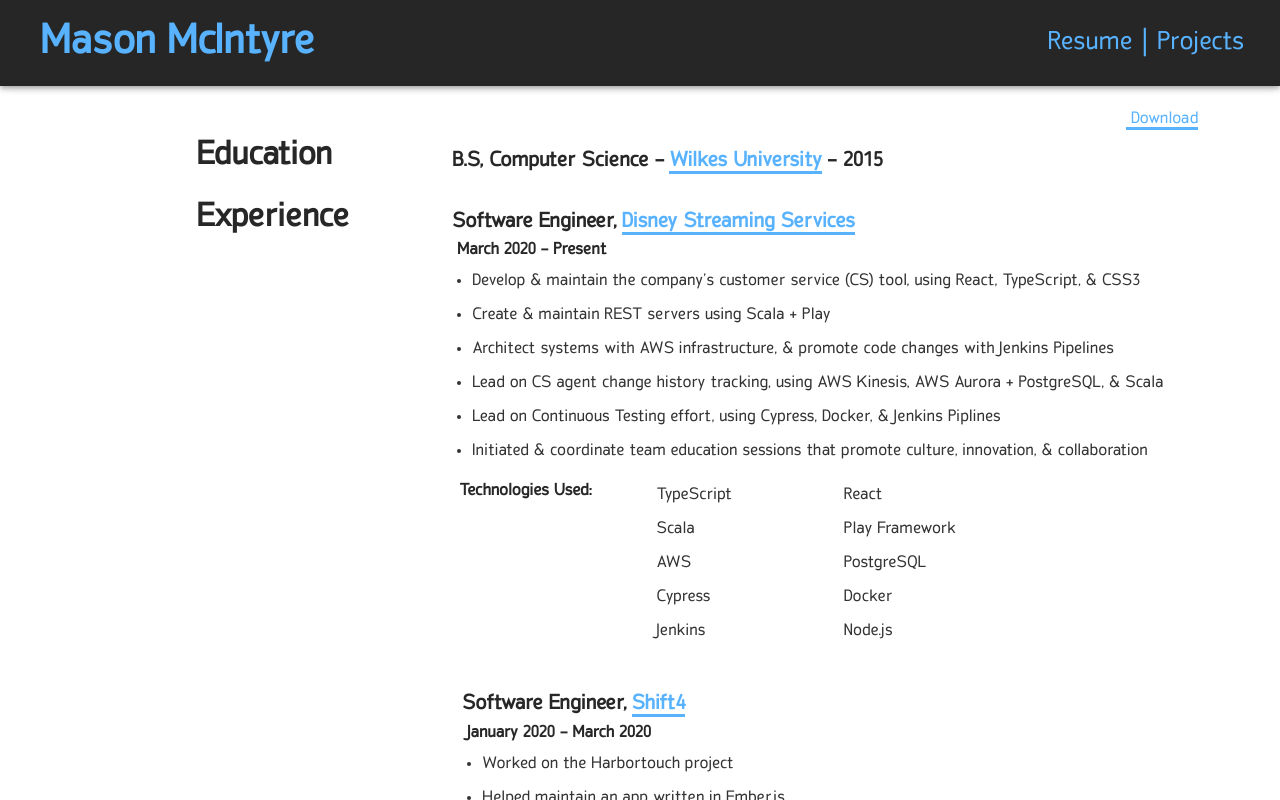
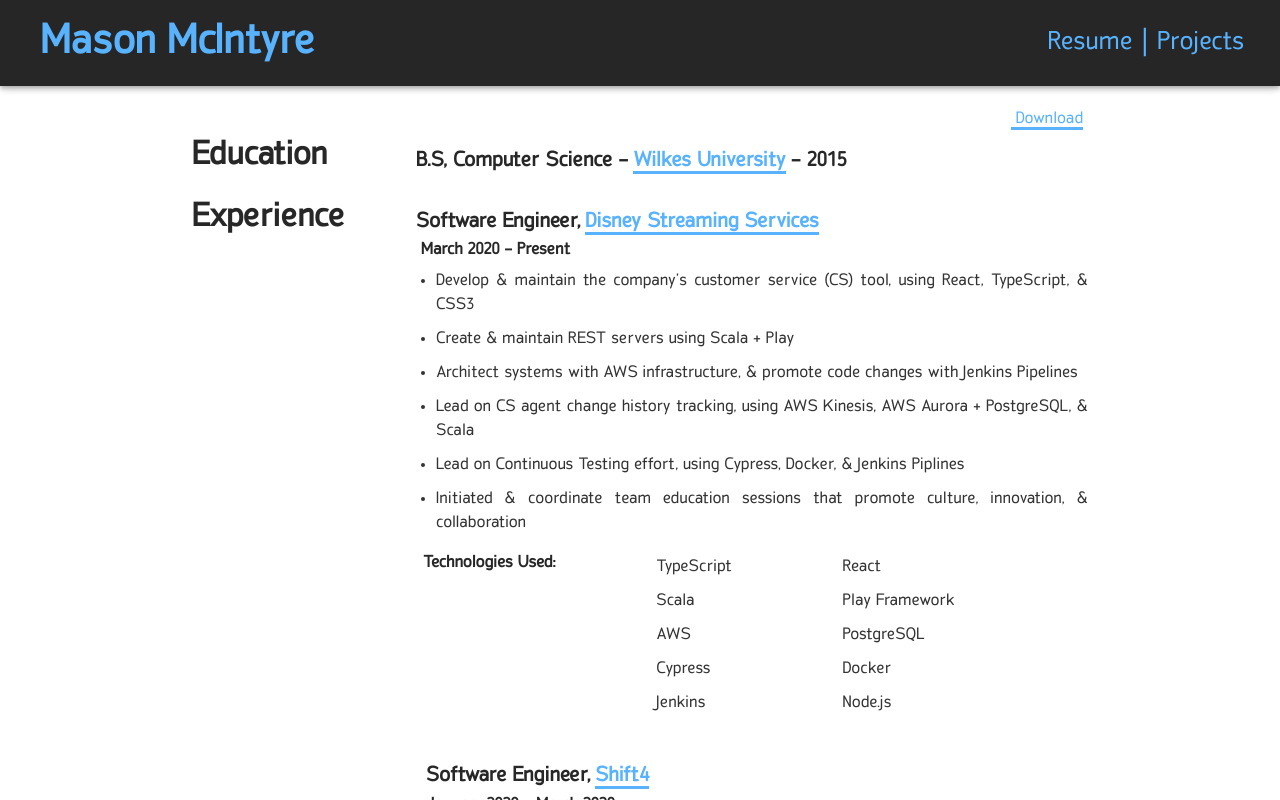
Before and after one commit to mcintyremason/masonmcintyre-nextjs, a Next.js app: page /resume in a window 1280 px wide. Built offline with nearby package versions, Linux system fonts and the light colour scheme; some icons are missing.

Commit message:
cleanup resume

```diff
--- a/components/Resume/index.tsx
+++ b/components/Resume/index.tsx
@@ -26,22 +26,14 @@
         justifyContent="space-between"
         className={styles['education-container']}
       >
-        <Grid item xs={12} md={4} lg={3}>
+        <Grid item xs={12} md={3} lg={3}>
           <Grid container justifyContent="flex-start" className={styles['section-title-container']}>
             <Typography variant="h2" className={styles['education-title']}>
               Education
             </Typography>
           </Grid>
         </Grid>
-        <Grid
-          item
-          xs={12}
-          md={7}
-          lg={8}
-          direction="column"
-          justifyContent="center"
-          className={styles['education']}
-        >
+        <Grid item xs={12} md={8} lg={9} className={styles['education']}>
           <Typography variant="h4">
             B.S, Computer Science -
             <span itemProp="alumniOf">
@@ -59,14 +51,14 @@
         justifyContent="space-between"
         className={styles['experiences-container']}
       >
-        <Grid item xs={12} md={4} lg={3}>
+        <Grid item xs={12} md={3} lg={3}>
           <Grid container justifyContent="flex-start" className={styles['section-title-container']}>
             <Typography variant="h2" className={styles['experiences-title']}>
               Experience
             </Typography>
           </Grid>
         </Grid>
-        <Grid item xs={12} md={7} lg={8} className={styles['experiences']}>
+        <Grid item xs={12} md={8} lg={9} className={styles['experiences']}>
           <Grid className={styles['experience']}>
             <Typography variant="h4">
               <span className={styles['job-title']} itemProp="jobTitle">
@@ -99,13 +91,13 @@
               </li>
             </ul>
             <Grid container justifyContent="space-between" className={styles['techs-container']}>
-              <Grid item xs={12} lg={3}>
+              <Grid item xs={12} lg={3} xl={4}>
                 <Typography variant="h5" className={styles['techs-title']}>
                   Technologies Used:
                 </Typography>
               </Grid>
-              <Grid container item xs={12} lg={8} xl={9} className={styles['techs']}>
-                <Grid item xs={6} xl={4}>
+              <Grid container item xs={12} lg={8} xl={8} className={styles['techs']}>
+                <Grid item xs={6} xl={5}>
                   <ul className={styles['techs-one']}>
                     <li className={styles['tech']}>TypeScript</li>
                     <li className={styles['tech']}>Scala</li>
@@ -114,7 +106,7 @@
                     <li className={styles['tech']}>Jenkins</li>
                   </ul>
                 </Grid>
-                <Grid item xs={6} xl={4}>
+                <Grid item xs={6} xl={5}>
                   <ul className={styles['techs-two']}>
                     <li className={styles['tech']}>React</li>
                     <li className={styles['tech']}>Play Framework</li>
@@ -142,18 +134,18 @@
               <li>Helped maintain an app written in Ember.js</li>
             </ul>
             <Grid container justifyContent="space-between" className={styles['techs-container']}>
-              <Grid item xs={12} lg={3}>
+              <Grid item xs={12} lg={3} xl={4}>
                 <Typography variant="h5" className={styles['techs-title']}>
                   Technologies Used:
                 </Typography>
               </Grid>
-              <Grid container item xs={12} lg={8} xl={9} className={styles['techs']}>
-                <Grid item xs={6} xl={4}>
+              <Grid container item xs={12} lg={8} className={styles['techs']}>
+                <Grid item xs={6} xl={5}>
                   <ul className={styles['techs-one']}>
                     <li className={styles['tech']}>JavaScript (ES5/6)</li>
                   </ul>
                 </Grid>
-                <Grid item xs={6} xl={4}>
+                <Grid item xs={6} xl={5}>
                   <ul className={styles['techs-two']}>
                     <li className={styles['tech']}>Ember.js</li>
                   </ul>
@@ -187,13 +179,13 @@
               </li>
             </ul>
             <Grid container justifyContent="space-between" className={styles['techs-container']}>
-              <Grid item xs={12} lg={3}>
+              <Grid item xs={12} lg={3} xl={4}>
                 <Typography variant="h5" className={styles['techs-title']}>
                   Technologies Used:
                 </Typography>
               </Grid>
-              <Grid container item xs={12} lg={8} xl={9} className={styles['techs']}>
-                <Grid item xs={6} xl={4}>
+              <Grid container item xs={12} lg={8} className={styles['techs']}>
+                <Grid item xs={6} xl={5}>
                   <ul className={styles['techs-one']}>
                     <li className={styles['tech']}>JavaScript (ES5/6)</li>
                     <li className={styles['tech']}>Node.js</li>
@@ -204,7 +196,7 @@
                     <li className={styles['tech']}>HTML</li>
                   </ul>
                 </Grid>
-                <Grid item xs={6} xl={4}>
+                <Grid item xs={6} xl={5}>
                   <ul className={styles['techs-two']}>
                     <li className={styles['tech']}>TypeScript</li>
                     <li className={styles['tech']}>React</li>
@@ -236,13 +228,13 @@
               <li>Responsible for server operations & code promotion</li>
             </ul>
             <Grid container justifyContent="space-between" className={styles['techs-container']}>
-              <Grid item xs={12} lg={3}>
+              <Grid item xs={12} lg={3} xl={4}>
                 <Typography variant="h5" className={styles['techs-title']}>
                   Technologies Used:
                 </Typography>
               </Grid>
-              <Grid container item xs={12} lg={8} xl={9} className={styles['techs']}>
-                <Grid item xs={6} xl={4}>
+              <Grid container item xs={12} lg={8} className={styles['techs']}>
+                <Grid item xs={6} xl={5}>
                   <ul className={styles['techs-one']}>
                     <li className={styles['tech']}>JavaScript (ES5/6)</li>
                     <li className={styles['tech']}>Node.js</li>
@@ -252,7 +244,7 @@
                     <li className={styles['tech']}>HTML</li>
                   </ul>
                 </Grid>
-                <Grid item xs={6} xl={4}>
+                <Grid item xs={6} xl={5}>
                   <ul className={styles['techs-two']}>
                     <li className={styles['tech']}>TypeScript</li>
                     <li className={styles['tech']}>RethinkDB</li>
@@ -310,13 +302,13 @@
               </li>
             </ul>
             <Grid container justifyContent="space-between" className={styles['techs-container']}>
-              <Grid item xs={12} lg={3}>
+              <Grid item xs={12} lg={3} xl={4}>
                 <Typography variant="h5" className={styles['techs-title']}>
                   Technologies Used:
                 </Typography>
               </Grid>
-              <Grid container item xs={12} lg={8} xl={9} className={styles['techs']}>
-                <Grid item xs={6} xl={4}>
+              <Grid container item xs={12} lg={8} className={styles['techs']}>
+                <Grid item xs={6} xl={5}>
                   <ul className={styles['techs-one']}>
                     <li className={styles['tech']}>JavaScript (ES6)</li>
                     <li className={styles['tech']}>Gulp</li>
@@ -325,7 +317,7 @@
                     <li className={styles['tech']}>HTML</li>
                   </ul>
                 </Grid>
-                <Grid item xs={6} xl={4}>
+                <Grid item xs={6} xl={5}>
                   <ul className={styles['techs-two']}>
                     <li className={styles['tech']}>Node.js</li>
                     <li className={styles['tech']}>REST</li>
@@ -364,13 +356,13 @@
               </li>
             </ul>
             <Grid container justifyContent="space-between" className={styles['techs-container']}>
-              <Grid item xs={12} lg={3}>
+              <Grid item xs={12} lg={3} xl={4}>
                 <Typography variant="h5" className={styles['techs-title']}>
                   Technologies Used:
                 </Typography>
               </Grid>
-              <Grid container item xs={12} lg={8} xl={9} className={styles['techs']}>
-                <Grid item xs={6} xl={4}>
+              <Grid container item xs={12} lg={8} className={styles['techs']}>
+                <Grid item xs={6} xl={5}>
                   <ul className={styles['techs-one']}>
                     <li className={styles['tech']}>JavaScript (ES6)</li>
                     <li className={styles['tech']}>AngularJS 1.0</li>
@@ -383,7 +375,7 @@
                     <li className={styles['tech']}>Wordpress</li>
                   </ul>
                 </Grid>
-                <Grid item xs={6} xl={4}>
+                <Grid item xs={6} xl={5}>
                   <ul className={styles['techs-two']}>
                     <li className={styles['tech']}>Node.js</li>
                     <li className={styles['tech']}>HTML</li>
@@ -420,20 +412,20 @@
               </li>
             </ul>
             <Grid container justifyContent="space-between" className={styles['techs-container']}>
-              <Grid item xs={12} lg={3}>
+              <Grid item xs={12} lg={3} xl={4}>
                 <Typography variant="h5" className={styles['techs-title']}>
                   Technologies Used:
                 </Typography>
               </Grid>
-              <Grid container item xs={12} lg={8} xl={9} className={styles['techs']}>
-                <Grid item xs={6} xl={4}>
+              <Grid container item xs={12} lg={8} className={styles['techs']}>
+                <Grid item xs={6} xl={5}>
                   <ul className={styles['techs-one']}>
                     <li className={styles['tech']}>JavaScript</li>
                     <li className={styles['tech']}>HTML</li>
                     <li className={styles['tech']}>Microsoft SQL Server</li>
                   </ul>
                 </Grid>
-                <Grid item xs={6} xl={4}>
+                <Grid item xs={6} xl={5}>
                   <ul className={styles['techs-two']}>
                     <li className={styles['tech']}>ASP.NET</li>
                     <li className={styles['tech']}>CSS</li>
@@ -456,20 +448,20 @@
               <li>Presented work at the Eastern Colleges Science Conference in Niagara, NY.</li>
             </ul>
             <Grid container justifyContent="space-between" className={styles['techs-container']}>
-              <Grid item xs={12} lg={3}>
+              <Grid item xs={12} lg={3} xl={4}>
                 <Typography variant="h5" className={styles['techs-title']}>
                   Technologies Used:
                 </Typography>
               </Grid>
-              <Grid container item xs={12} lg={8} xl={9} className={styles['techs']}>
-                <Grid item xs={6} xl={4}>
+              <Grid container item xs={12} lg={8} className={styles['techs']}>
+                <Grid item xs={6} xl={5}>
                   <ul className={styles['techs-one']}>
                     <li className={styles['tech']}>JavaScript</li>
                     <li className={styles['tech']}>HTML</li>
                     <li className={styles['tech']}>Microsoft SQL Server</li>
                   </ul>
                 </Grid>
-                <Grid item xs={6} xl={4}>
+                <Grid item xs={6} xl={5}>
                   <ul className={styles['techs-two']}>
                     <li className={styles['tech']}>PHP</li>
                     <li className={styles['tech']}>CSS</li>
@@ -486,20 +478,20 @@
               <li>Tested & tracked project software issues using JIRA like software.</li>
             </ul>
             <Grid container justifyContent="space-between" className={styles['techs-container']}>
-              <Grid item xs={12} lg={3}>
+              <Grid item xs={12} lg={3} xl={4}>
                 <Typography variant="h5" className={styles['techs-title']}>
                   Technologies Used:
                 </Typography>
               </Grid>
-              <Grid container item xs={12} lg={8} xl={9} className={styles['techs']}>
-                <Grid item xs={6} xl={4}>
+              <Grid container item xs={12} lg={8} className={styles['techs']}>
+                <Grid item xs={6} xl={5}>
                   <ul className={styles['techs-one']}>
                     <li className={styles['tech']}>JavaScript</li>
                     <li className={styles['tech']}>Symfony 2</li>
                     <li className={styles['tech']}>CSS</li>
                   </ul>
                 </Grid>
-                <Grid item xs={6} xl={4}>
+                <Grid item xs={6} xl={5}>
                   <ul className={styles['techs-two']}>
                     <li className={styles['tech']}>PHP</li>
                     <li className={styles['tech']}>HTML</li>
@@ -525,12 +517,12 @@
         justifyContent="space-between"
         className={styles['misc-container']}
       >
-        <Grid item xs={12} md={4} lg={3} className={styles['section-title-container']}>
+        <Grid item xs={12} md={3} lg={3} className={styles['section-title-container']}>
           <Typography variant="h2" className={styles['misc-title']}>
             Misc.
           </Typography>
         </Grid>
-        <Grid item xs={12} md={7} lg={8}>
+        <Grid item xs={12} md={8} lg={9}>
           <Grid container className={styles['misc']}>
             <ul>
               <li>Wrote first program on an Apple //e in eighth grade</li>
--- a/components/Resume/resume.module.css
+++ b/components/Resume/resume.module.css
@@ -78,15 +78,11 @@
 
 @media screen and (min-width: 660px) {
   .resume-container {
-    padding-top: 25px;
+    padding: 25px 10%;
   }
 }
 
 @media screen and (min-width: 768px) {
-  .resume-container .section-title-container {
-    padding: 0 0 0 50px;
-  }
-
   .resume-container .education-container .education {
     margin: 10px 0 0;
   }
@@ -98,17 +94,12 @@
 
 @media screen and (min-width: 996px) {
   .resume-container {
-    height: calc(100% - 151px);
     margin: var(--desktop-header-height) 0 var(--footer-height);
-  }
-
-  .resume-container .section-title-container {
-    padding: 0 0 0 60px;
   }
 }
 
 @media screen and (min-width: 1200px) {
-  .resume-container .section-title-container {
-    padding: 0 0 0 120px;
+  .resume-container {
+    padding: 25px 15%;
   }
 }
```
